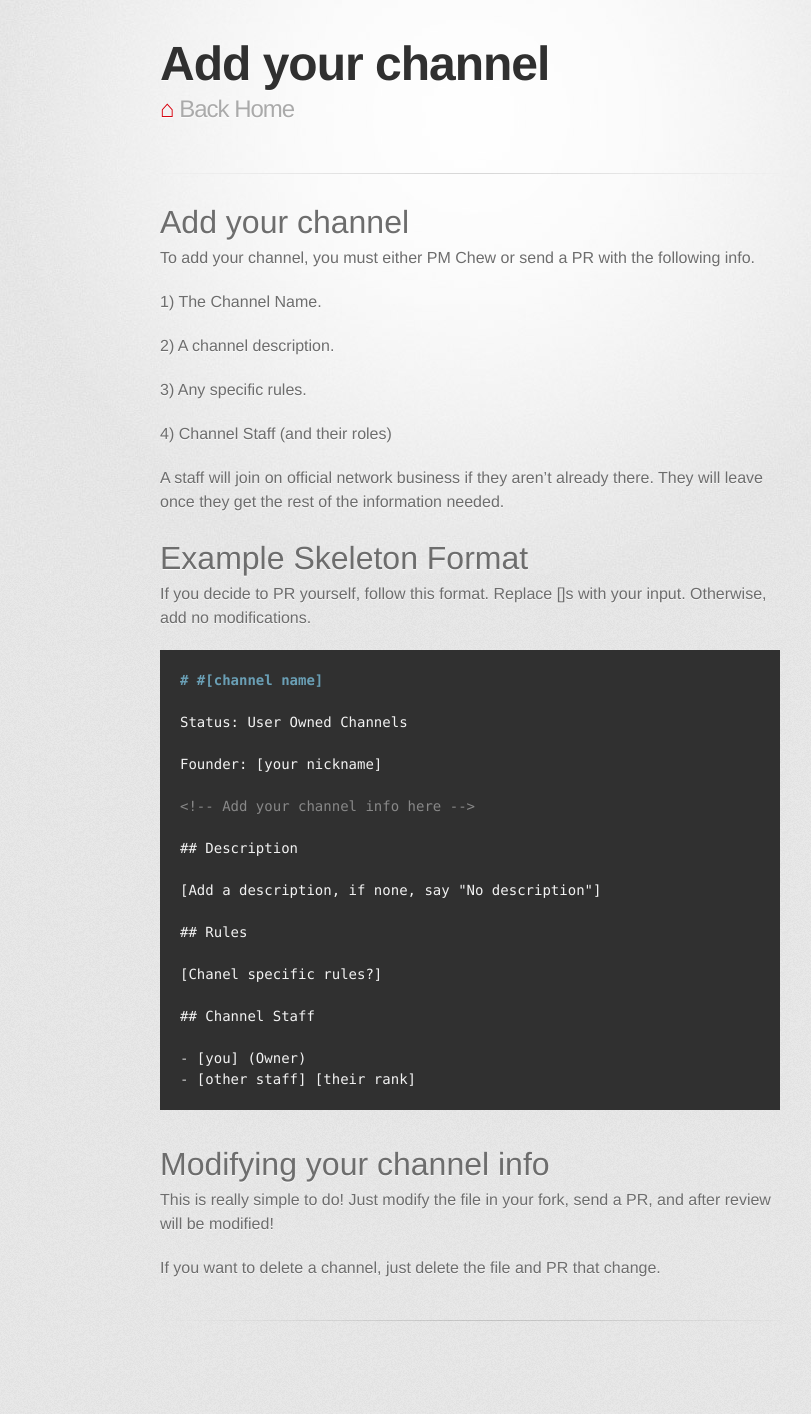
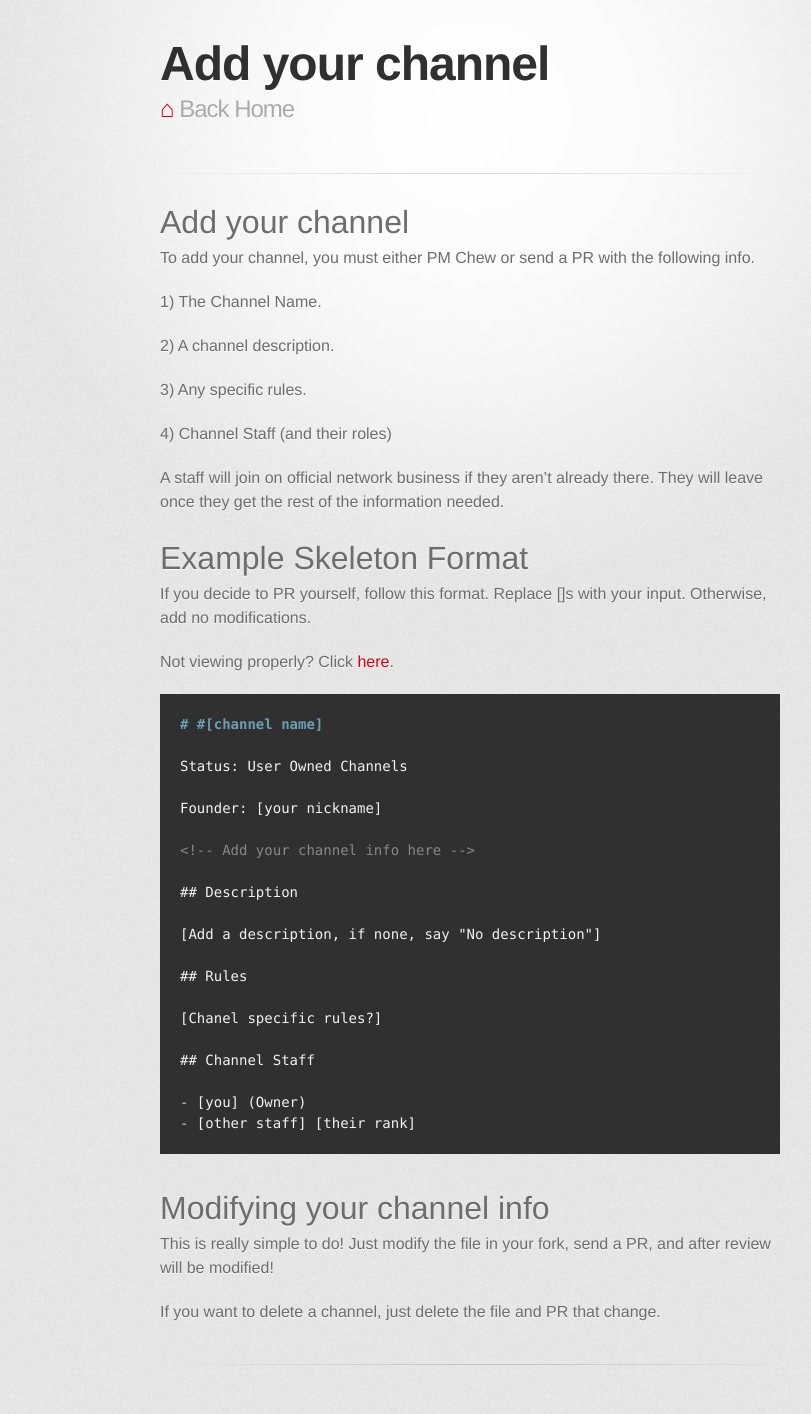
Before and after one commit to ChewChat/chew.chat, a Jekyll site: the page built from info/addchannel.md, in a window 1280 px wide. Shown: the whole page, without its empty margins (170-981 px from the left). Built offline with Jekyll 4.4.1, drawn with Linux system fonts in a browser that asks for light colours; some web fonts are replaced; our own code applies the rules of GitHub Pages for plain Markdown files; before the commit the page ends 1370 px from its top, so only the background shows below that.

Commit message:
added link to github for better viewing of the skeleton format

````diff
--- a/info/addchannel.md
+++ b/info/addchannel.md
@@ -15,6 +15,8 @@ A staff will join on official network business if they aren't already there. The
 # Example Skeleton Format
 
 If you decide to PR yourself, follow this format. Replace []s with your input. Otherwise, add no modifications.
+
+Not viewing properly? Click [here](http://github.com/ChewCraft/IRC/blob/master/info/addchannel.md).
 
 ```markdown
 # #[channel name]
````
